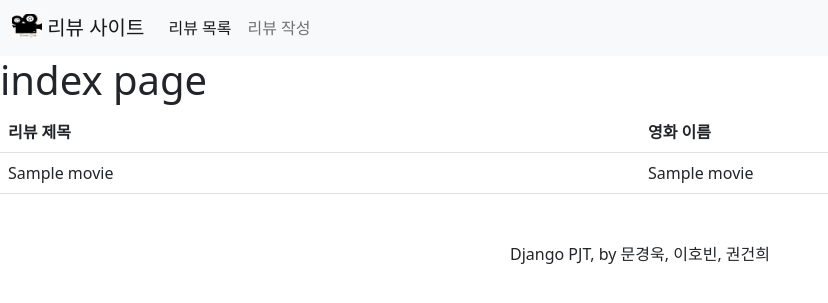
After one commit to 9776mk/django_pair_2, a Django app: page /movies/index/ in a window 1280 px wide. The commit adds this page. Shown: the top 303 px of the page, without its empty margins (0-828 px from the left). Run offline with Django 3.2, Linux system fonts and the light colour scheme; tables that the repository leaves empty hold one stand-in row (values such as "Sample post").

Commit message:
navbar + index.html

```diff
--- a/moives/settings.py
+++ b/moives/settings.py
@@ -121,6 +121,8 @@ USE_TZ = True
 
 STATIC_URL = "/static/"
 
+STATICFILES_DIRS = [BASE_DIR/ 'static']
+
 # Default primary key field type
 # https://docs.djangoproject.com/en/3.2/ref/settings/#default-auto-field
 
--- /dev/null
+++ b/movies/templates/movies/index.html
@@ -0,0 +1,25 @@
+{% extends 'base.html' %}
+{% block content %}
+
+  <h1>
+    index page</h1>
+
+  <table class="table">
+    <thead>
+      <tr>
+        <th scope="col">리뷰 제목</th>
+        <th scope="col">영화 이름</th>
+      </tr>
+    </thead>
+    <tbody>
+      {% for movie in movies %}
+        <tr>
+          <td>
+            {{ movie.title }}</td>
+          <td>{{ movie.movie_name}}</td>
+        </tr>
+      {% endfor %}
+    </tbody>
+  </table>
+
+{% endblock %}
--- a/movies/urls.py
+++ b/movies/urls.py
@@ -6,4 +6,5 @@ app_name = "movies"
 
 urlpatterns = [
     path("", views.main, name="main"),
+    path("index/", views.index, name="index"),
 ]
--- a/movies/views.py
+++ b/movies/views.py
@@ -7,3 +7,11 @@ from .forms import MovieForm
 
 def main(request):
     return render(request, "movies/main.html")
+
+def index(request):
+    movies = Movie.objects.all()
+    context = {
+        "movies": movies
+    }
+
+    return render(request, "movies/index.html", context)
--- a/templates/base.html
+++ b/templates/base.html
@@ -1,4 +1,5 @@
 {% load static%}
+
 <!DOCTYPE html>
 <html lang="en">
 
@@ -13,7 +14,34 @@
   </head>
 
   <body>
+    <nav class="navbar navbar-expand-lg bg-light">
+      <div class="container-fluid">
+        <span class="navbar-brand" href="#">
+          <img src="{% static 'logo.png' %}" alt="" width="30" height="24" class="d-inline-block align-text-top">
+          리뷰 사이트
+        </span>
+        <button class="navbar-toggler" type="button" data-bs-toggle="collapse" data-bs-target="#navbarSupportedContent" aria-controls="navbarSupportedContent" aria-expanded="false" aria-label="Toggle navigation">
+          <span class="navbar-toggler-icon"></span>
+        </button>
+        <div class="collapse navbar-collapse" id="navbarSupportedContent">
+          <ul class="navbar-nav me-auto mb-2 mb-lg-0">
+            <li class="nav-item">
+              <a class="nav-link active" aria-current="page" href="#">리뷰 목록</a>
+            </li>
+            <li class="nav-item">
+              <a class="nav-link" href="#">리뷰 작성</a>
+            </li>
+
+          </ul>
+
+        </div>
+      </div>
+    </nav>
     {% block content %}{% endblock %}
+
+    <footer class="text-center mt-5">
+      Django PJT, by 문경욱, 이호빈, 권건희
+    </footer>
   </body>
 
 </html>
```
Also changed, not shown: movies/static/logo.png (added).
